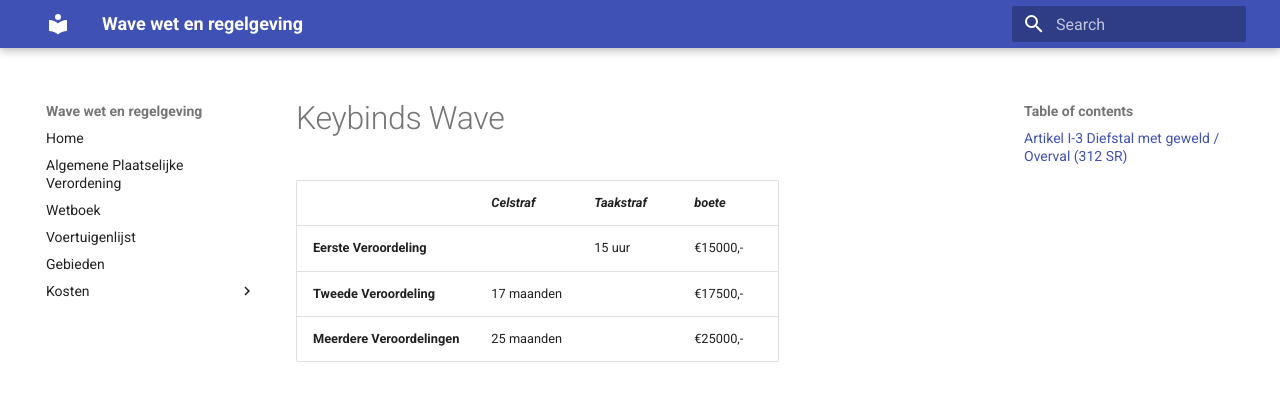
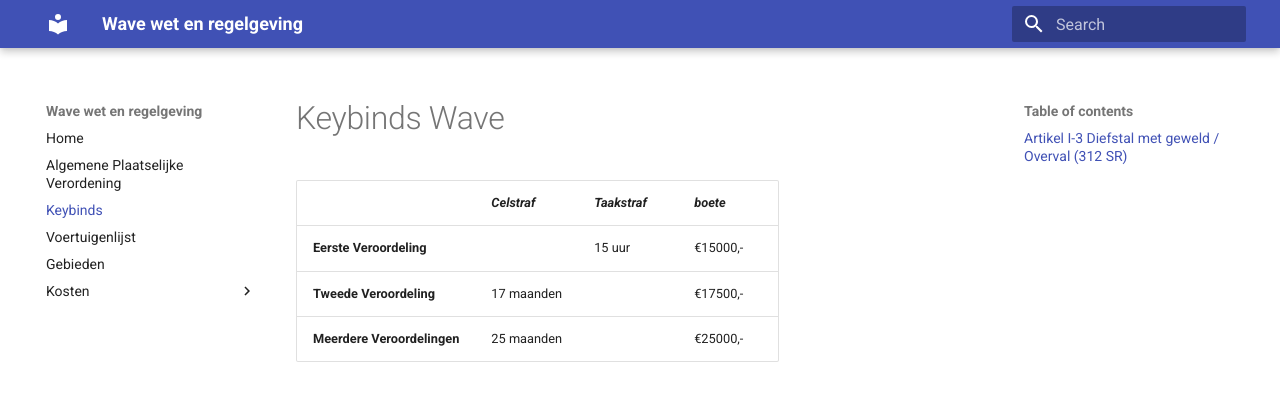
Before and after one commit to mickjoel/wetboek.sunstone, an MkDocs documentation site: the page built from docs/keybinds.md, in a window 1280 px wide. Shown: the top 394 px of the page. Built offline with MkDocs 1.6.1 and Material for MkDocs 9.7.7, drawn with Linux system fonts in a browser that asks for light colours.

Commit message:
Update mkdocs.yml

```diff
--- a/mkdocs.yml
+++ b/mkdocs.yml
@@ -10,7 +10,7 @@ copyright: Copyright © 2023 - 2023 Wave
 nav:
   - Home: index.md
   - Algemene Plaatselijke Verordening: apv.md
-  - Wetboek: wetboek.md
+  - Keybinds: keybinds.md
   - Voertuigenlijst: voertuigenlijst.md
   - Gebieden: risico-gebieden.md
   - Kosten:
```
